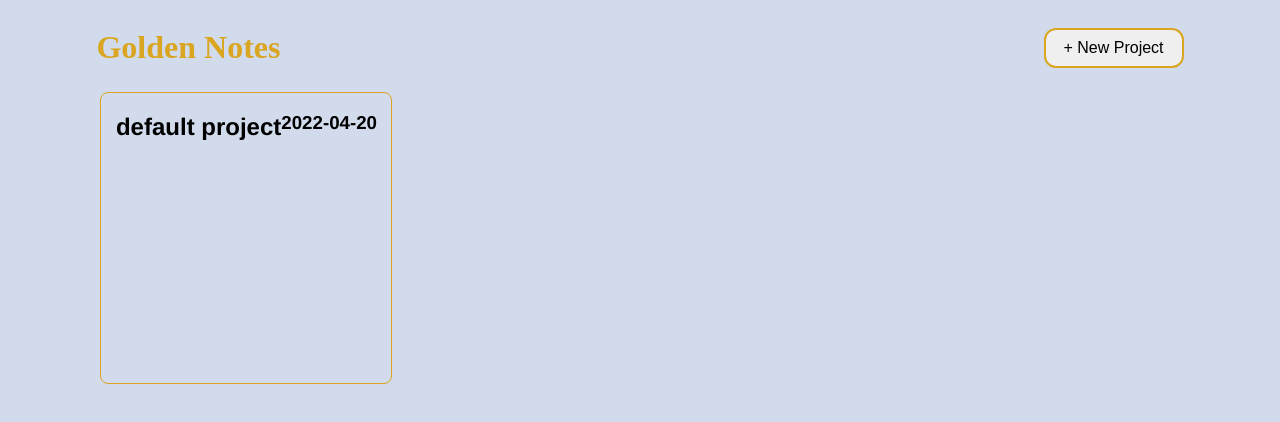
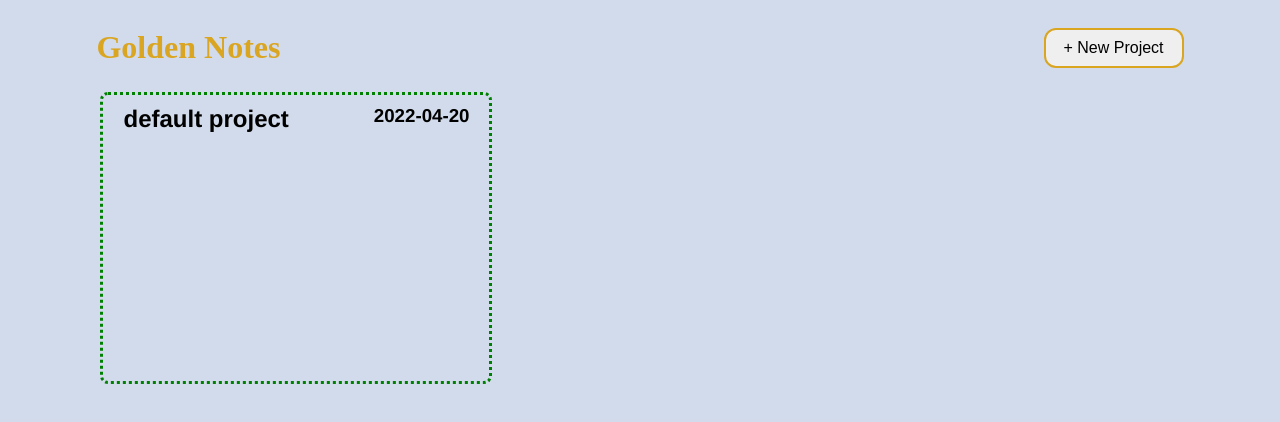
Before and after one commit to grantgolden13/to-do-list, a website built with webpack: page dist/index.html in a window 1280 px wide. Built offline with Linux system fonts and the light colour scheme.

Commit message:
make border color change on priority, add spacing to projects

```diff
--- a/src/style.css
+++ b/src/style.css
@@ -22,13 +22,13 @@ h1 {
 
 .project-grid {
     display: grid;
-    grid-template-columns: 300px 300px 300px;
+    grid-template-columns: 400px 400px 400px;
     grid-template-rows: 300px 300px 300px;
 }
 
 .projects {
     display: flex;
-    justify-content: center;
+    justify-content: space-between;
     border: 1px solid goldenrod;
     border-radius: 8px;
     margin: 4px;
@@ -37,6 +37,8 @@ h1 {
 .projects > h2,
 .projects > h3 {
     display: block;
+    max-height: 20px;
+    margin: 10px 20px;
     font-family: 'Franklin Gothic Medium', 'Arial Narrow', Arial, sans-serif;
 }
 
@@ -100,3 +102,15 @@ form > div {
     font-size: 1.1rem;
     margin: 0px 24px;
 }
+
+.green {
+    border: 3px dotted green;
+}
+
+.yellow {
+    border: 3px dotted darkgoldenrod;
+}
+
+.red {
+    border: 3px dotted red;
+}
```
Also changed, not shown: dist/bundle.js.
